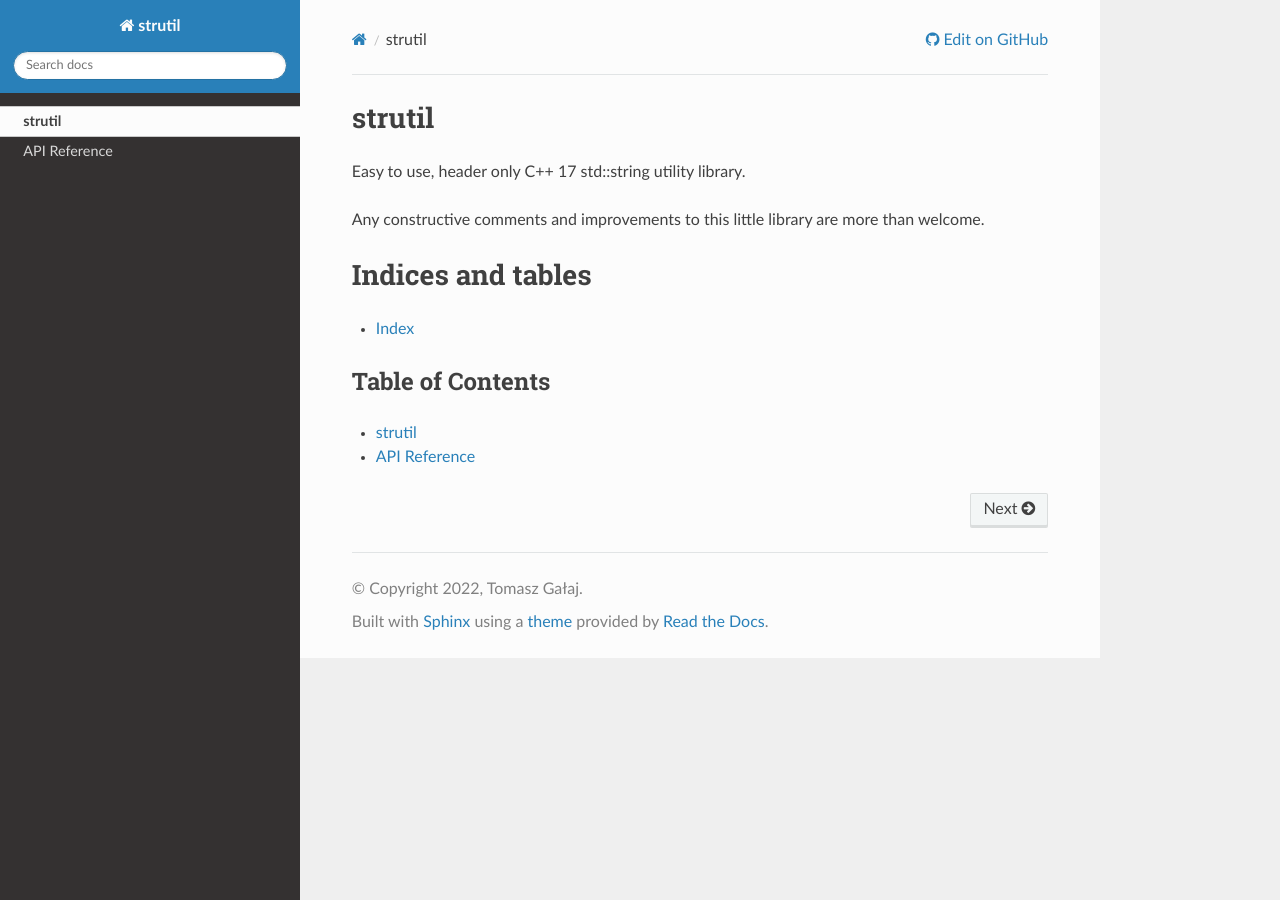
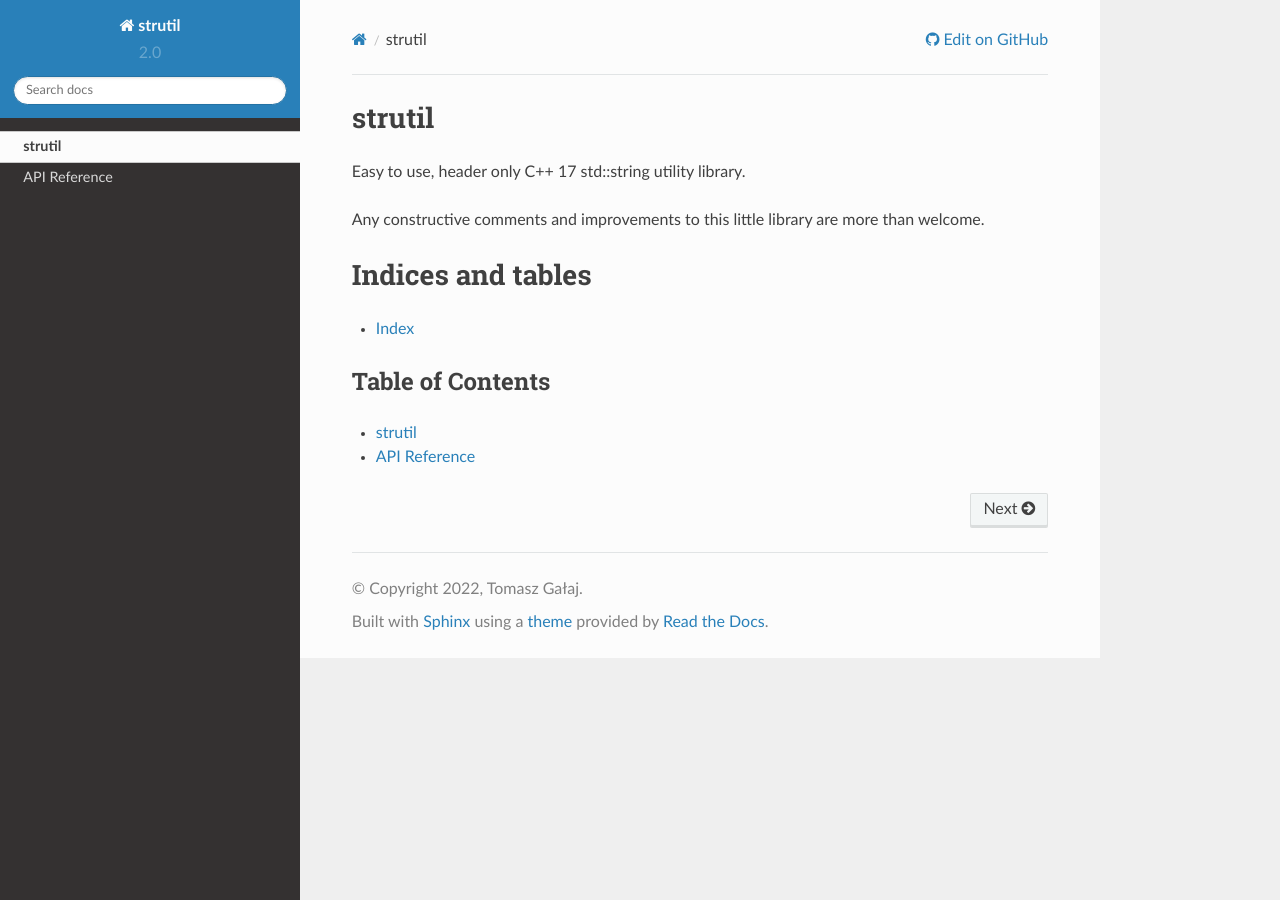
Before and after one commit to tgalaj/strutil, a Sphinx documentation site: the page built from docs/index.rst, in a window 1280 px wide. Built offline with Sphinx 7.4.7 and the Read the Docs theme 2.0.0, drawn with Linux system fonts in a browser that asks for light colours.

Commit message:
Add requirements.txt

```diff
--- a/docs/conf.py
+++ b/docs/conf.py
@@ -28,7 +28,7 @@
 author = u'Tomasz Gałaj'
 
 # The short X.Y version
-version = u''
+version = u'2.0'
 # The full version, including alpha/beta/rc tags
 release = u''
 
--- /dev/null
+++ b/docs/requirements.txt
@@ -0,0 +1,5 @@
+sphinx>=6.1.3
+docutils>=0.19
+sphinx_rtd_theme
+breathe
+sphinx-sitemap
```
Also changed, not shown: 3 other files.
